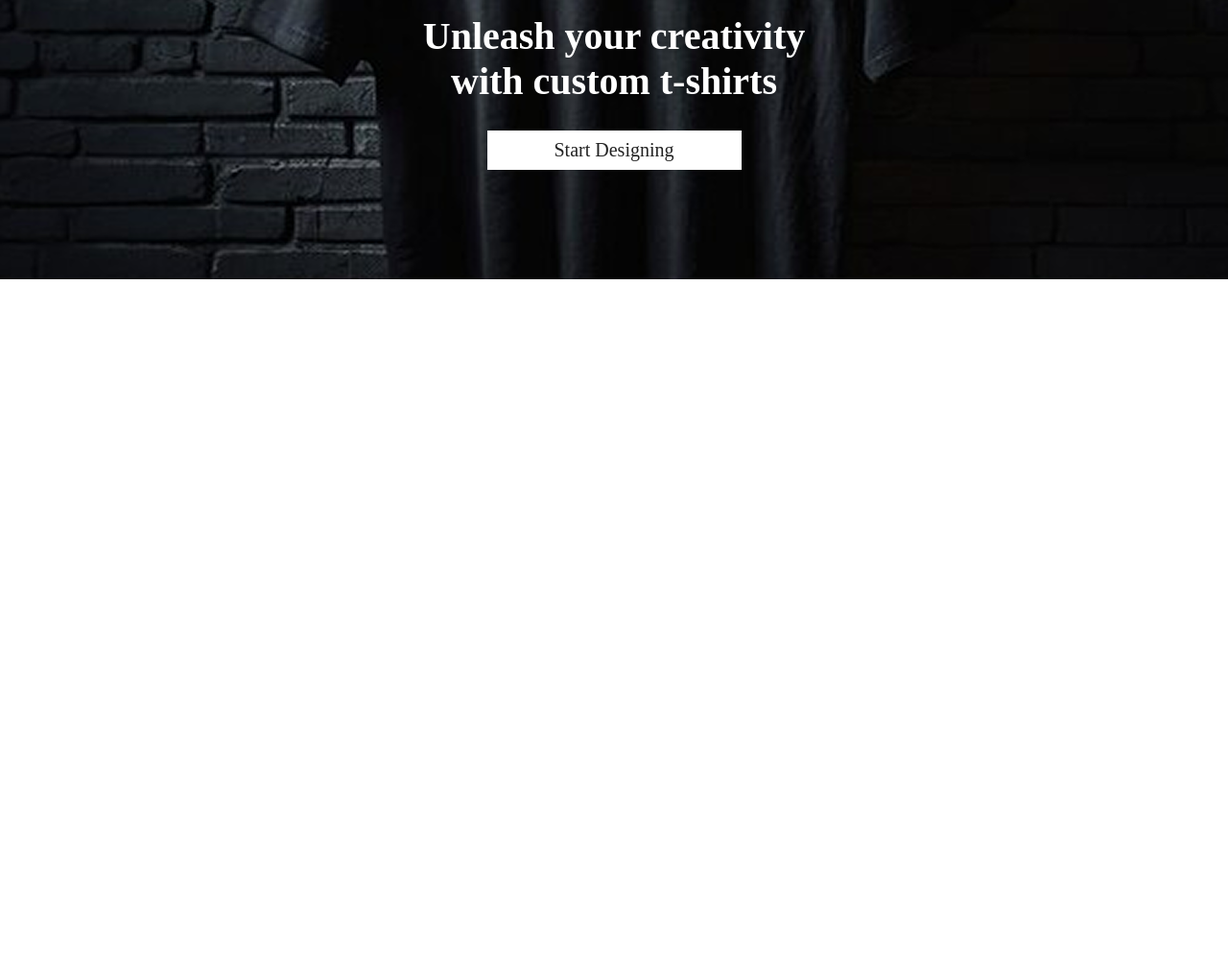
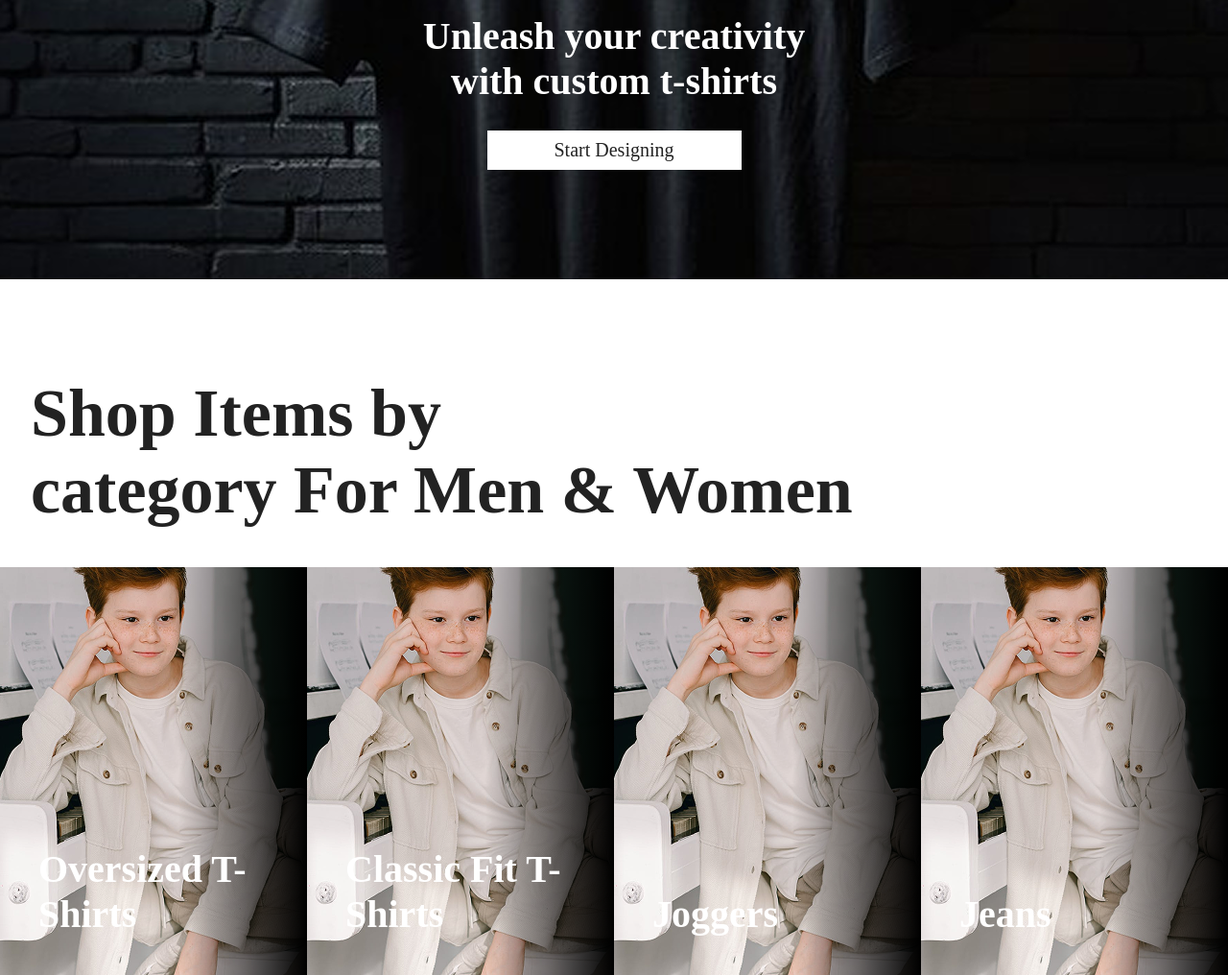
Before and after one commit to ramoncodevale/ecommerce-modern, a plain HTML site: page index.html in a window 1280 px wide. Shown: the part 1756-2772 px from the top of the page at 96% size. Before the commit the page ends 2047 px from the top, so only its background shows below. Drawn offline with Linux system fonts and the light colour scheme; a web font is replaced by a local one.

Commit message:
feat: add shop items

```diff
--- a/index.html
+++ b/index.html
@@ -141,6 +141,29 @@
                 </div>
             </div>
         </section>
+
+        <section class="shop-items">
+            <div class="container">
+                <h1>Shop Items by <br />
+                    category For Men & Women</h1>
+            </div>
+
+            <div class="container-imgs-shop-items">
+                <div class="imgs-shop-items">
+                    <p>Oversized T-Shirts</p>
+                </div>
+                <div class="imgs-shop-items">
+                    <p>Classic Fit T-Shirts</p>
+                </div>
+                <div class="imgs-shop-items">
+                    <p>Joggers</p>
+                </div>
+
+                <div class="imgs-shop-items">
+                    <p>Jeans</p>
+                </div>
+            </div>
+        </section>
     </main>
 </body>
 
--- a/styles/styles.css
+++ b/styles/styles.css
@@ -278,9 +278,50 @@ nav {
   border: none;
 }
 
+.shop-items {
+  padding-top: 100px;
+}
+
+.shop-items h1 {
+  color: var(--color-primary);
+  font-size: 70px;
+  font-weight: 700;
+}
+
+.container-imgs-shop-items {
+  display: flex;
+  justify-content: center;
+  padding-top: 40px;
+}
+
+.imgs-shop-items {
+  background-image:
+    linear-gradient(to right, rgba(0, 0, 0, 0) 58%, rgba(0, 0, 0, 1) 100%),
+    url('../assets/t-shrit-mens-womens.png');
+
+  background-position: center;
+  background-size: cover;
+  background-repeat: no-repeat;
+
+  width: 360px;
+  height: 425px;
+
+  display: flex;
+  align-items: flex-end;
+  padding-left: 40px;
+  padding-bottom: 40px;
+}
+
+
+.imgs-shop-items p {
+  font-weight: 700;
+  font-size: 40px;
+  color: var(--white);
+}
+
 @media (max-width: 768px) {
-  .container-best-picks h1{
-   text-align: center;
+  .container-best-picks h1 {
+    text-align: center;
   }
 
   .container-search-input {
@@ -293,4 +334,13 @@ nav {
     align-items: center;
     gap: 32px;
   }
+
+  .container-imgs-shop-items {
+    flex-direction: column;
+    align-items: center;
+  }
+
+  .shop-items h1 {
+    text-align: center;
+  }
 }
```
Also changed, not shown: assets/t-shrit-mens-womens.png (added).
